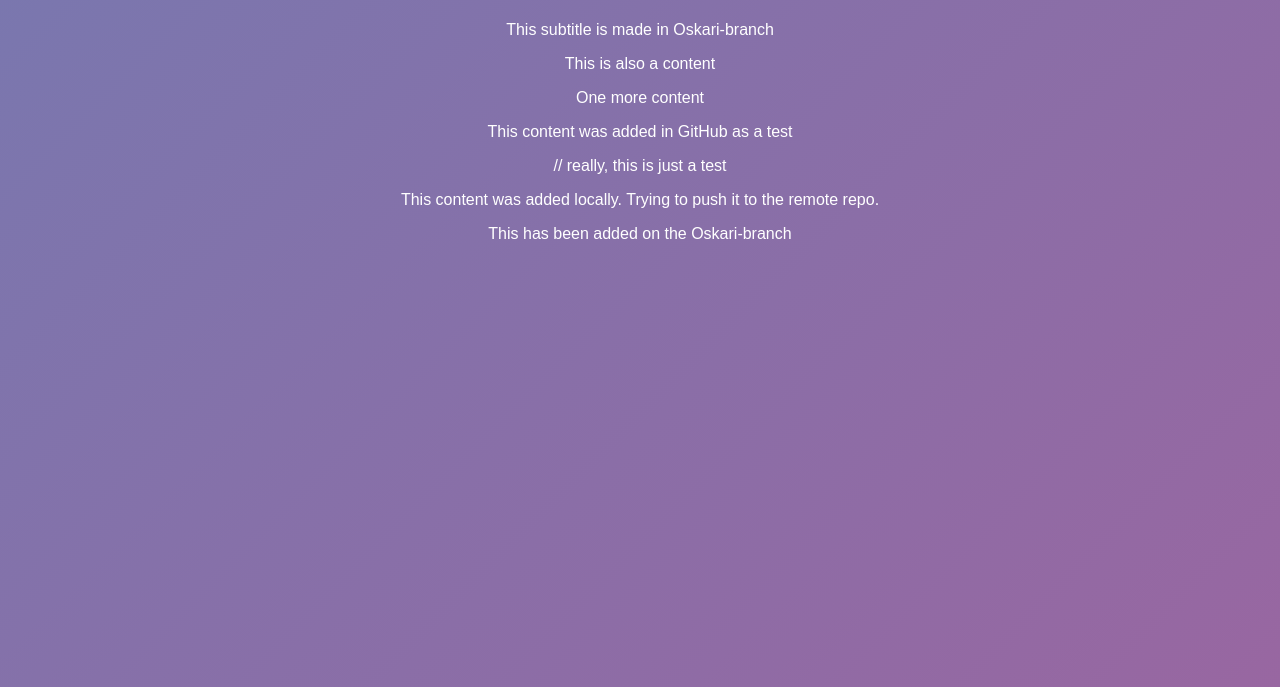
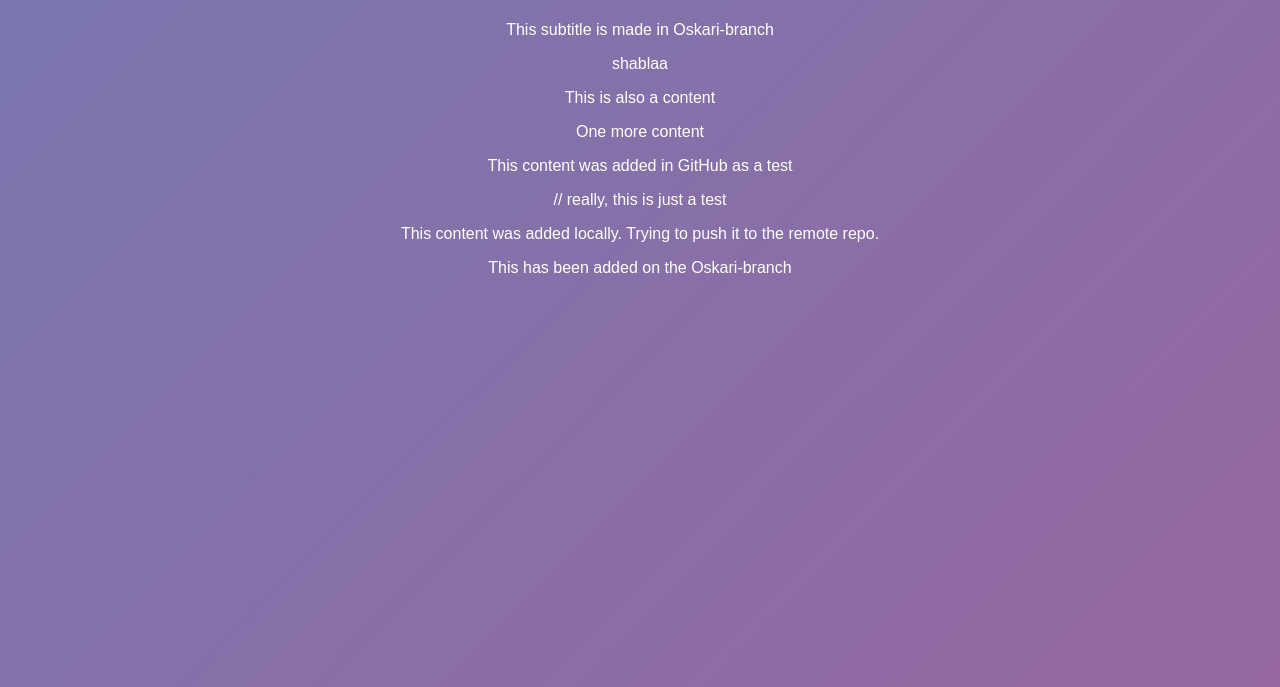
Before and after one commit to OzyrAndor/ozyrs-git-test-repository, a plain HTML site: page index.html in a window 1280 px wide. Shown: the part 113-800 px from the top of the page. Drawn offline with Linux system fonts and the light colour scheme.

Commit message:
Added a poitless line of text that said 'shablaa'

```diff
--- a/index.html
+++ b/index.html
@@ -7,6 +7,7 @@
 <body>
 	<h1>Warcry battlestarter</h1>
 	<p>This subtitle is made in Oskari-branch</p>
+	<p>shablaa</p>
 	<p>This is also a content</p>
 	<p>One more content</p>
 	<p>This content was added in GitHub as a test</p> // really, this is just a test
```
